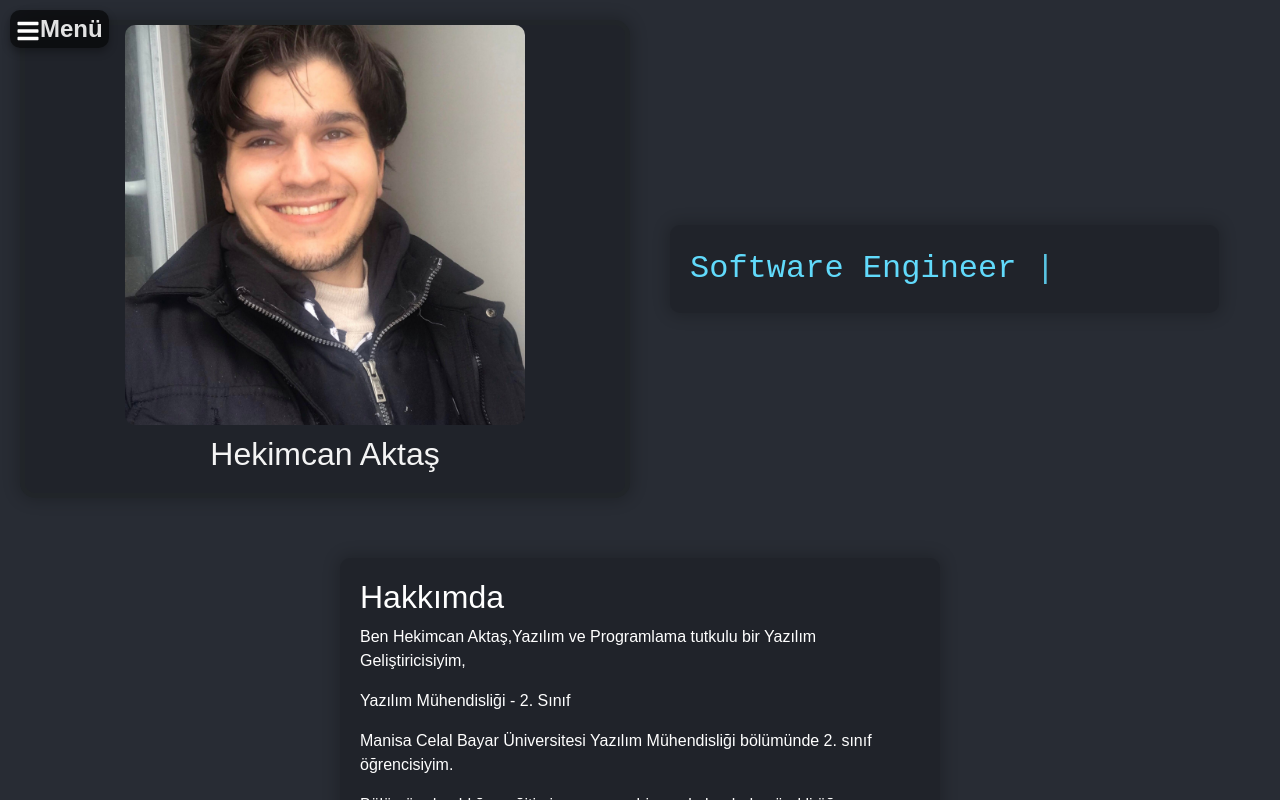
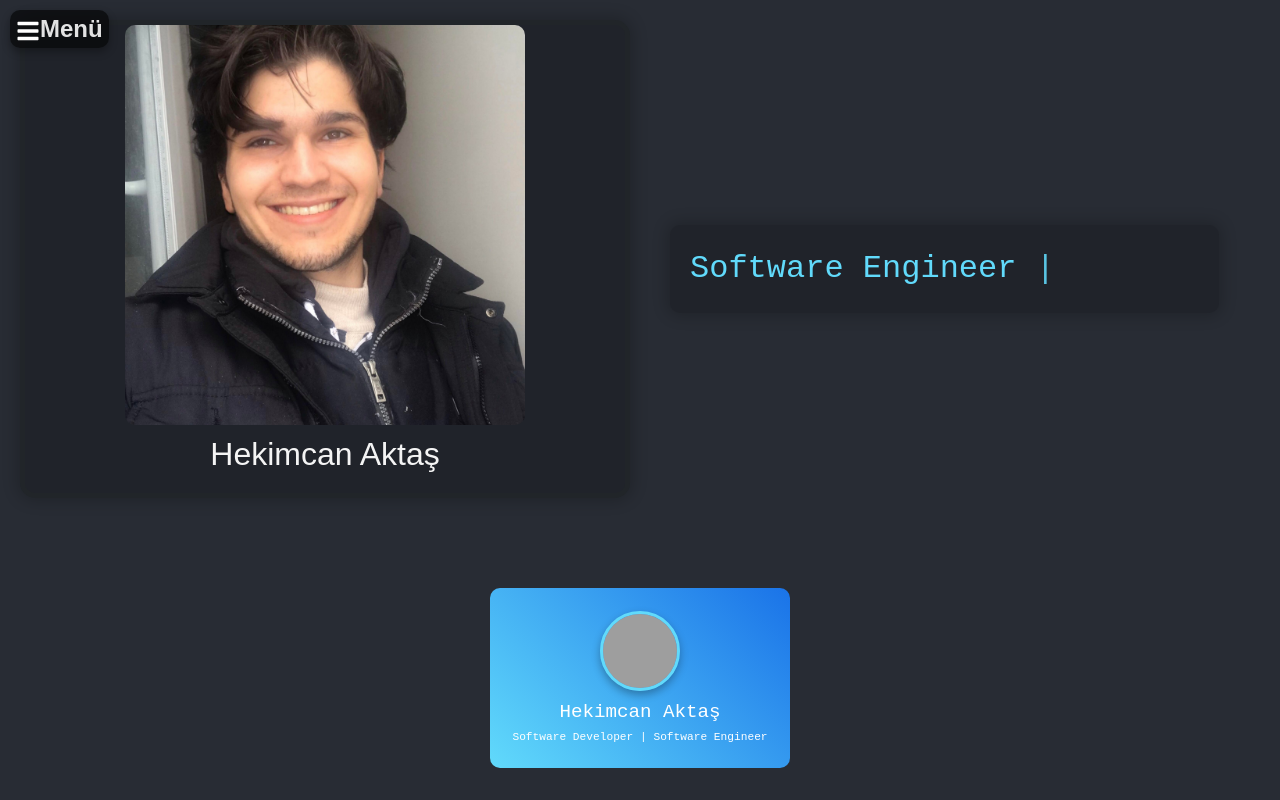
Before and after one commit to hekimm/personal-portfolio-page-reactJS, a React (Create React App) app: page / in a window 1280 px wide. Both pictures are taken after a click on the button "Intro'yu Atla". Shown: the top 800 px of the page. Built offline with nearby package versions, Linux system fonts and the light colour scheme; grey boxes are pictures that could not be loaded.

Commit message:
Updated  HomePage component

```diff
--- a/src/components/HomePage/index.js
+++ b/src/components/HomePage/index.js
@@ -3,6 +3,7 @@ import { useSelector, useDispatch } from "react-redux";
 import { setLoading } from "../../actions/loadingActions";
 import styled, { createGlobalStyle, keyframes } from "styled-components";
 import { Link } from "react-router-dom";
+import BusinessCard from "./Hero";
 
 import {
   FaHtml5,
@@ -540,6 +541,9 @@ class Hero extends React.Component {
               <Caret>|</Caret>
             </TypingText>
           </ProfileAndAboutContainer>
+          <div className="App">
+            <BusinessCard />
+          </div>
           <AboutSection>
             <h2>Hakkımda</h2>
             <p>
```
